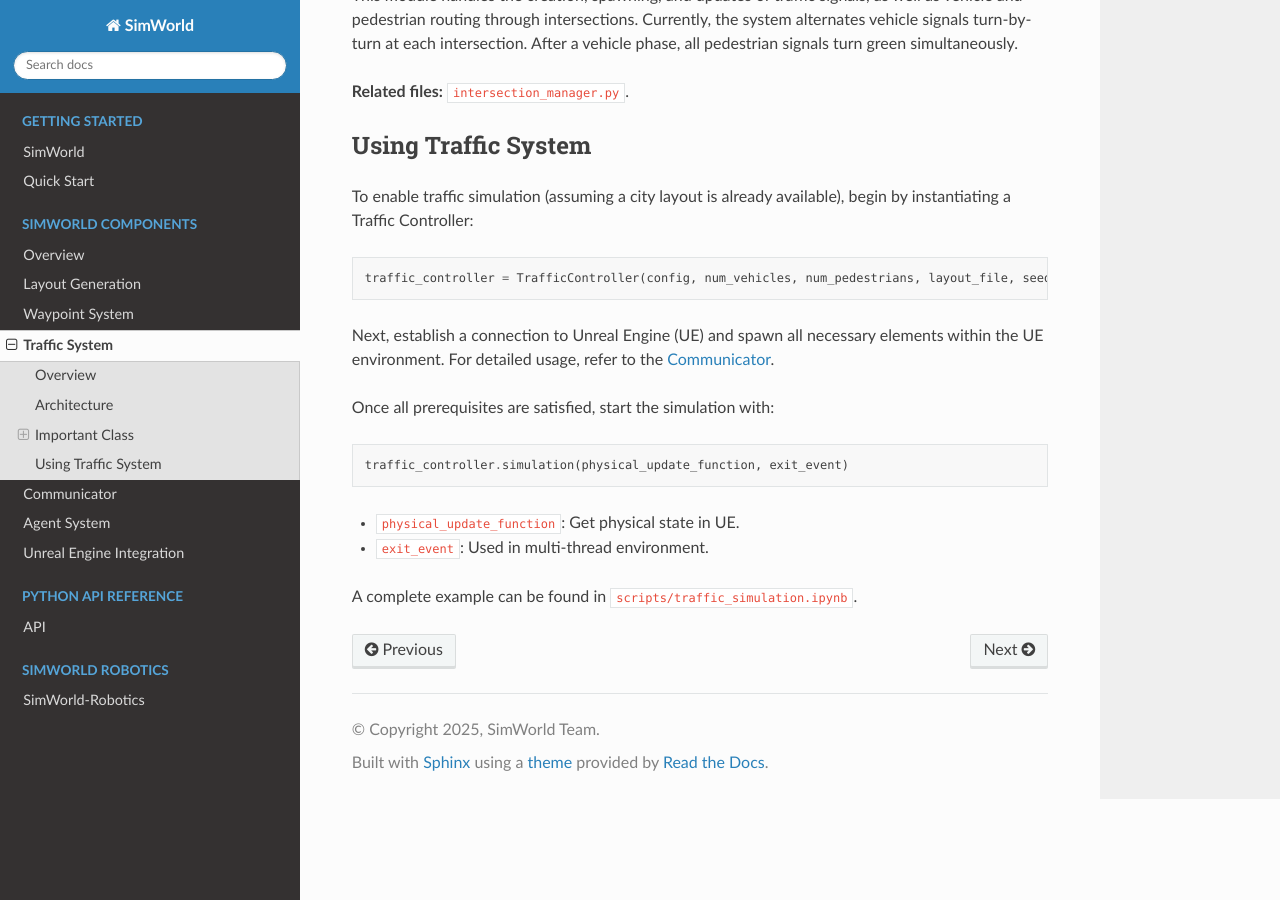
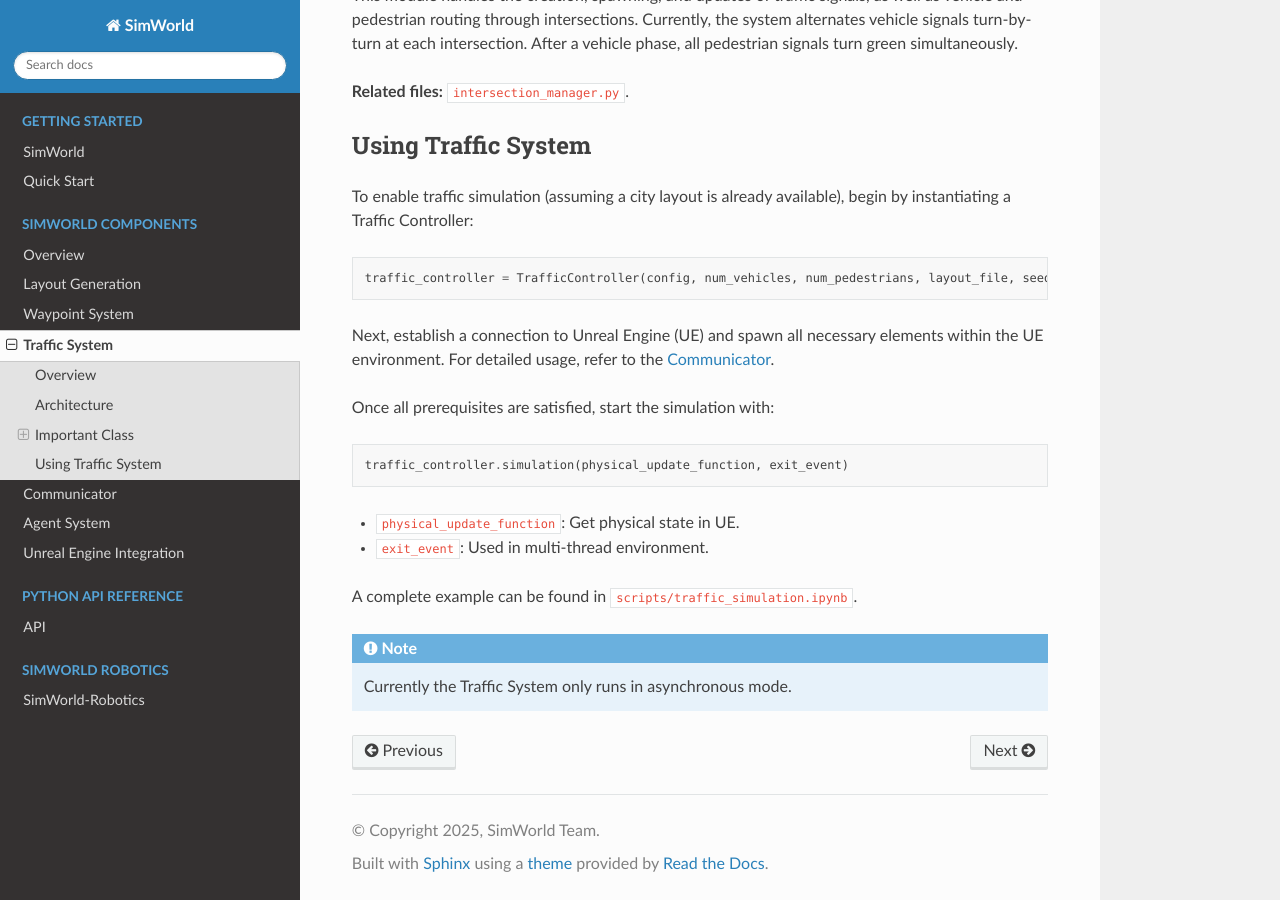
Before and after one commit to KoeYe/SimWorld-doc, a Sphinx documentation site: the page built from docs/source/components/traffic_system.md, in a window 1280 px wide and 900 px high, scrolled down 2469 px. Built offline with Sphinx 7.4.7 and the Read the Docs theme 3.1.0, drawn with Linux system fonts in a browser that asks for light colours.

Commit message:
update traffic system

````diff
--- a/docs/source/components/traffic_system.md
+++ b/docs/source/components/traffic_system.md
@@ -66,3 +66,7 @@ traffic_controller.simulation(physical_update_function, exit_event)
 + `exit_event`: Used in multi-thread environment.
 
 A complete example can be found in `scripts/traffic_simulation.ipynb`.
+
+```{note}
+Currently the Traffic System only runs in asynchronous mode.
+```
````
